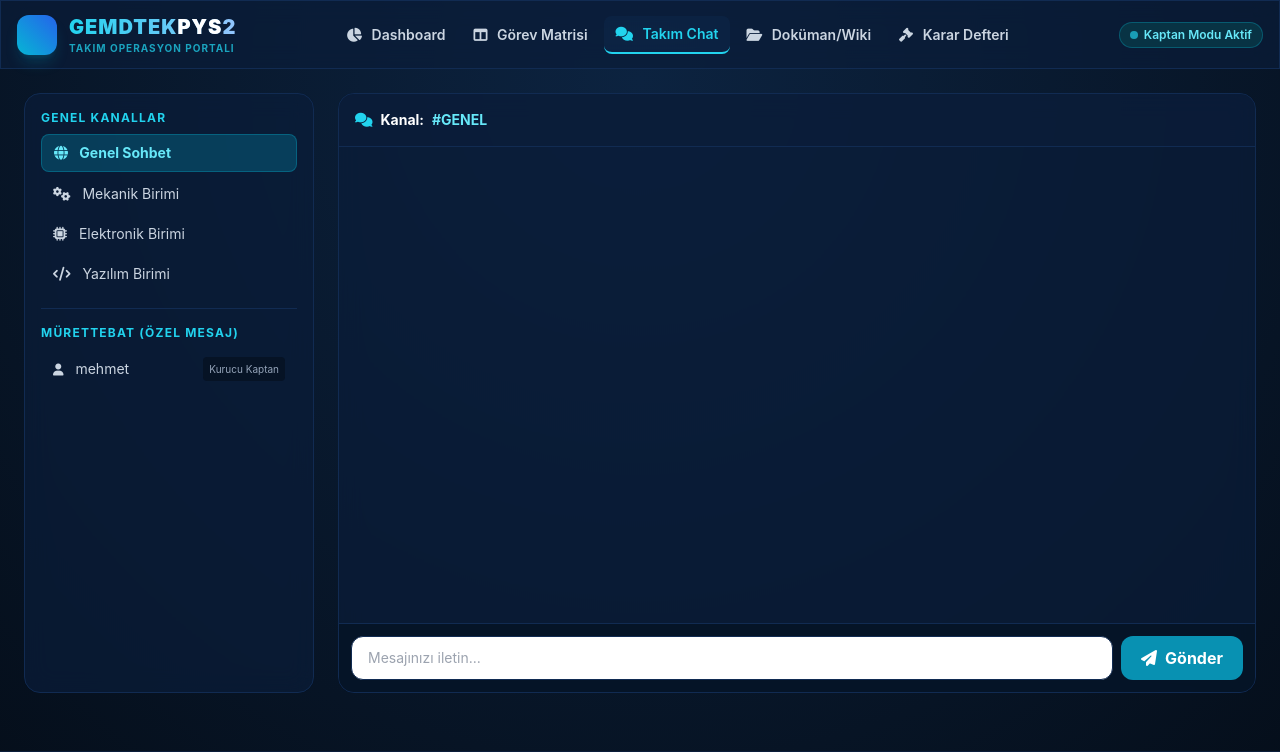
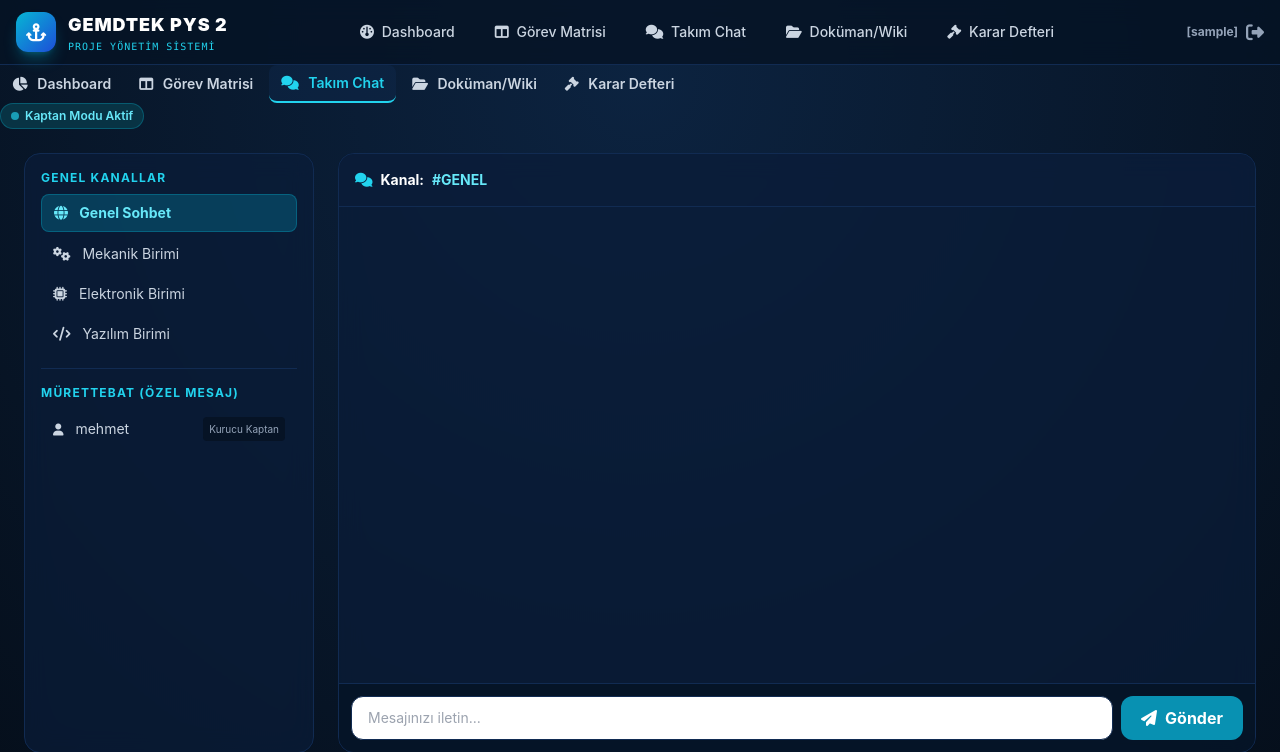
Before and after one commit to fransakoko/rov4love_portal, a Flask app: page /chat in a window 1280 px wide. Shown: the top 752 px of the page. Run offline with Flask 3, Linux system fonts and the light colour scheme; the visitor is signed in with stand-in values (Sample User, id 1); data comes from the database, SQL or seed files in the repository; data that the repository does not hold is empty; some libraries are stand-ins or nearby versions.

Commit message:
Update base.html

```diff
--- a/templates/base.html
+++ b/templates/base.html
@@ -56,20 +56,54 @@
 </head>
 <body class="flex flex-col min-h-screen">
     <!-- Navbar -->
-    <nav class="glass-panel sticky top-0 z-50 border-b border-ocean-700 px-4 py-3">
-        <div class="max-w-7xl mx-auto flex items-center justify-between">
-            <div class="flex items-center space-x-3">
-                <div class="w-10 h-10 rounded-xl bg-gradient-to-tr from-cyan-500 to-blue-600 flex items-center justify-center text-white shadow-lg shadow-cyan-500/20">
-                    <i class="fa-solid fa-water-submersible text-xl"></i>
+    <nav class="bg-ocean-900/80 backdrop-blur-md border-b border-ocean-700 sticky top-0 z-40">
+    <div class="max-w-7xl mx-auto px-4">
+        <div class="flex items-center justify-between h-16">
+
+            <!-- Logo Kısmı (Herkes Görür) -->
+            <div class="flex items-center gap-3">
+                <div class="w-10 h-10 rounded-xl bg-gradient-to-br from-cyan-500 to-blue-700 flex items-center justify-center shadow-lg shadow-cyan-500/30">
+                    <i class="fa-solid fa-anchor text-white text-lg"></i>
                 </div>
                 <div>
-                    <span class="text-xl font-black tracking-wider bg-clip-text text-transparent bg-gradient-to-r from-cyan-400 to-blue-300">
-                        GEMDTEK<span class="text-white">PYS</span>2
-                    </span>
-                    <span class="block text-[10px] uppercase font-bold tracking-widest text-cyan-400/75">Takım Operasyon Portalı</span>
+                    <span class="text-lg font-black tracking-wider text-white">GEMDTEK PYS 2</span>
+                    <span class="block text-[10px] text-cyan-400 font-mono tracking-widest">PROJE YÖNETİM SİSTEMİ</span>
                 </div>
             </div>
 
+            <!-- İçerik Sadece Giriş Yapanlara Görünsün -->
+            {% if session.get('user_id') %}
+
+            <!-- Orta Menü (Sadece Mürettebat) -->
+            <div class="hidden md:flex space-x-4">
+                <a href="{{ url_for('index') }}" class="text-slate-300 hover:text-white px-3 py-2 rounded-md text-sm font-medium transition"><i class="fa-solid fa-gauge mr-1"></i> Dashboard</a>
+                <a href="{{ url_for('kanban') }}" class="text-slate-300 hover:text-white px-3 py-2 rounded-md text-sm font-medium transition"><i class="fa-solid fa-table-columns mr-1"></i> Görev Matrisi</a>
+                <a href="{{ url_for('chat') }}" class="text-slate-300 hover:text-white px-3 py-2 rounded-md text-sm font-medium transition"><i class="fa-solid fa-comments mr-1"></i> Takım Chat</a>
+                <a href="{{ url_for('wiki') }}" class="text-slate-300 hover:text-white px-3 py-2 rounded-md text-sm font-medium transition"><i class="fa-solid fa-folder-open mr-1"></i> Doküman/Wiki</a>
+                <a href="{{ url_for('decisions') }}" class="text-slate-300 hover:text-white px-3 py-2 rounded-md text-sm font-medium transition"><i class="fa-solid fa-gavel mr-1"></i> Karar Defteri</a>
+            </div>
+
+            <!-- Sağ Taraf (Kaptan Butonu ve Çıkış) -->
+            <div class="flex items-center gap-4">
+
+                <!-- SADECE MEHMET GÖREBİLİR -->
+                {% if session.get('username') == 'mehmet' %}
+                <a href="{{ url_for('admin_panel') }}" class="bg-cyan-900/50 border border-cyan-500 text-cyan-300 px-3 py-1.5 rounded-full text-xs font-bold hover:bg-cyan-600 hover:text-white transition shadow-[0_0_10px_rgba(6,182,212,0.3)] flex items-center gap-2">
+                    <i class="fa-solid fa-user-shield"></i> Kaptan Modu Aktif
+                </a>
+                {% endif %}
+
+                <!-- Çıkış Butonu (Giriş Yapan Herkes Görür) -->
+                <a href="{{ url_for('logout') }}" class="text-slate-400 hover:text-rose-400 text-sm transition flex items-center gap-2" title="Çıkış Yap">
+                    <span class="text-xs font-bold">[{{ session.get('username') }}]</span>
+                    <i class="fa-solid fa-right-from-bracket text-lg"></i>
+                </a>
+            </div>
+
+            {% endif %}
+        </div>
+    </div>
+</nav>
             <!-- Desktop Nav Links -->
             <div class="hidden md:flex items-center space-x-1">
                 <a href="{{ url_for('index') }}" class="px-3 py-2 rounded-lg text-sm font-semibold transition hover:bg-ocean-700/60 {% if request.path == '/' %}text-cyan-400 bg-ocean-700/40 border-b-2 border-cyan-400{% else %}text-slate-300{% endif %}">
```
